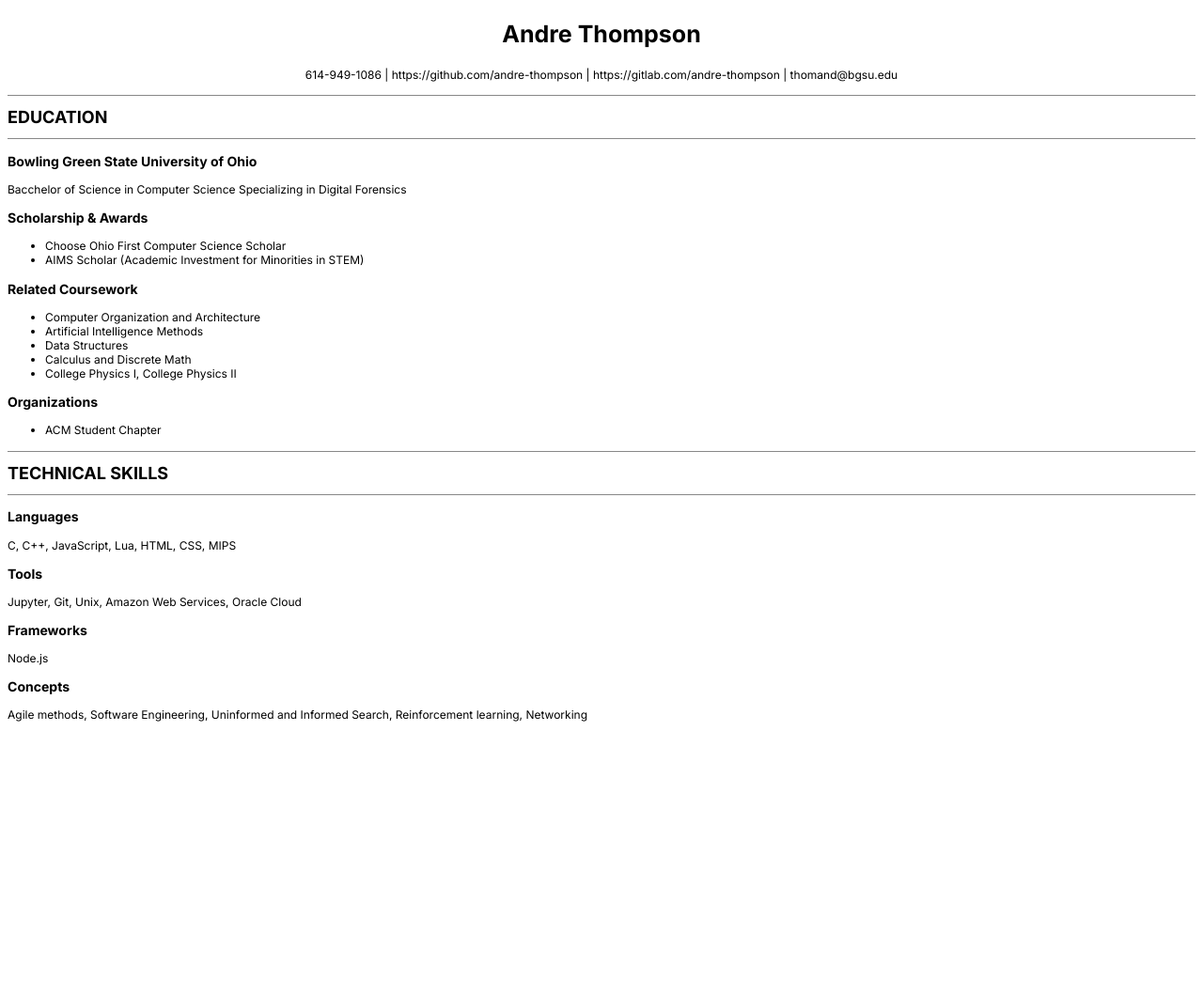
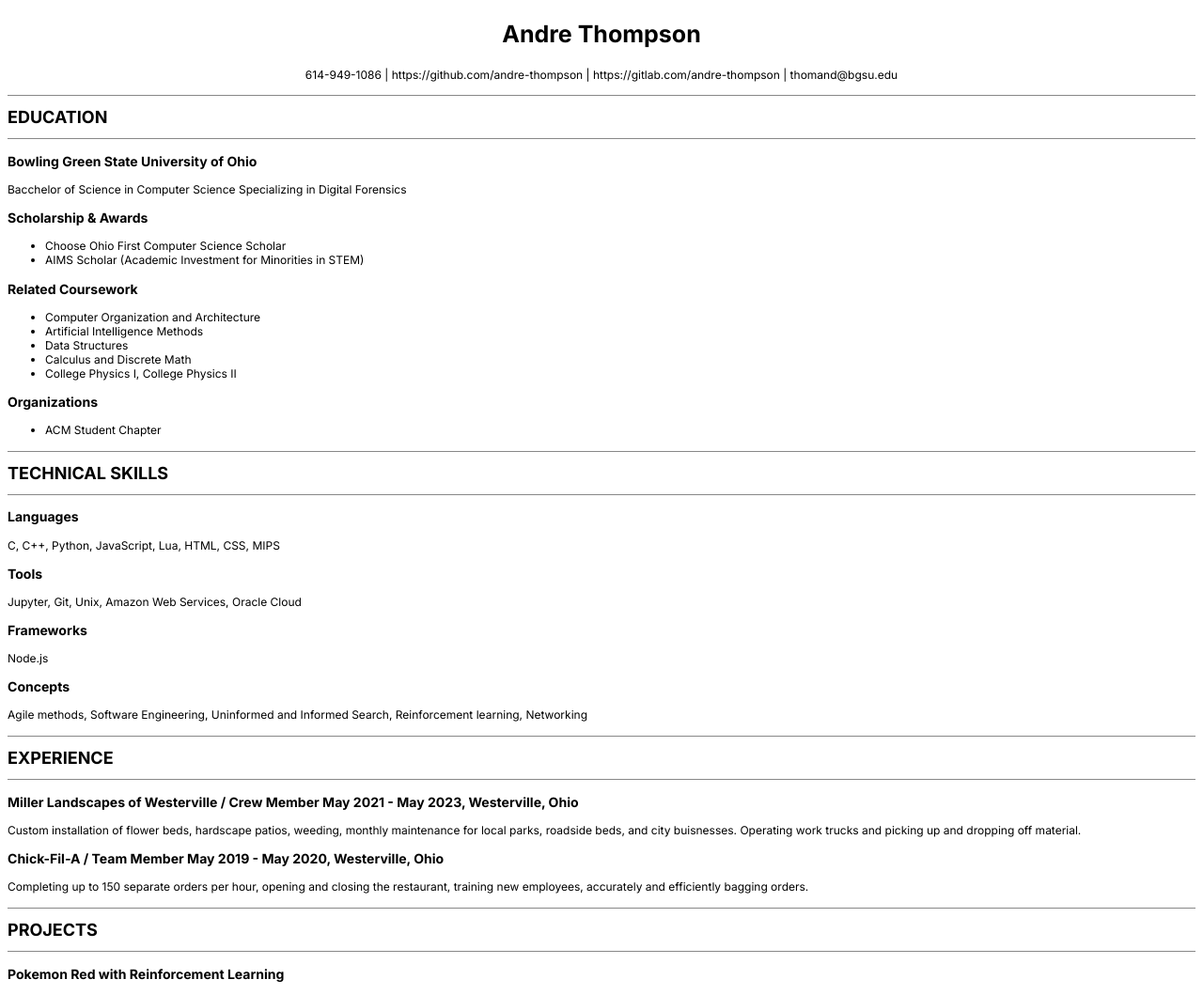
Before and after one commit to andre-thompson/resume, a plain HTML site: page index.html in a window 1280 px wide. Shown: the whole page at 94% size. Before the commit the page ends 800 px from the top, so only its background shows below. Drawn offline with Linux system fonts and the light colour scheme.

Commit message:
completed experience section

```diff
--- a/index.html
+++ b/index.html
@@ -40,7 +40,7 @@
 <section class="skills">
 <h2>Technical Skills</h2>
 <h3>Languages</h3>
-C, C++, JavaScript, Lua, HTML, CSS, MIPS
+C, C++, Python, JavaScript, Lua, HTML, CSS, MIPS
 <h3>Tools</h3>
 Jupyter, Git, Unix, Amazon Web Services, Oracle Cloud
 <h3>Frameworks</h3>
@@ -48,5 +48,20 @@ Node.js
 <h3>Concepts</h3>
 Agile methods, Software Engineering, Uninformed and Informed Search, Reinforcement learning, Networking
 </section>
+
+<section class="experience">
+<h2>Experience</h2>
+<h3>Miller Landscapes of Westerville / Crew Member May 2021 - May 2023, Westerville, Ohio</h3>
+Custom installation of flower beds, hardscape patios, weeding, monthly maintenance for local parks, roadside beds, and city buisnesses. Operating work trucks and picking up and dropping off material.
+<h3>Chick-Fil-A / Team Member May 2019 - May 2020, Westerville, Ohio</h3>
+Completing up to 150 separate orders per hour, opening and closing the restaurant, training new employees, accurately and efficiently bagging orders.
+</section>
+
+<section class="projects">
+<h2>Projects</h2>
+<h3>Pokemon Red with Reinforcement Learning</h3>
+
+
+</section>
 </body>
 </html>
```
Also changed, not shown: main.css (line endings or trailing spaces).
